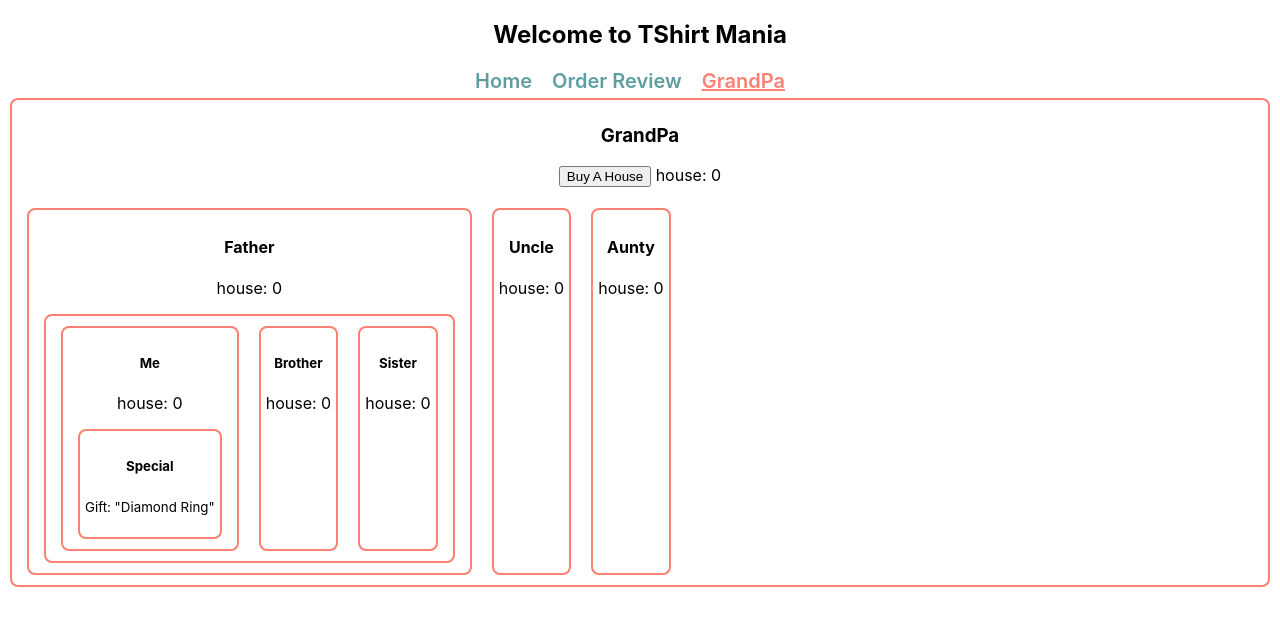
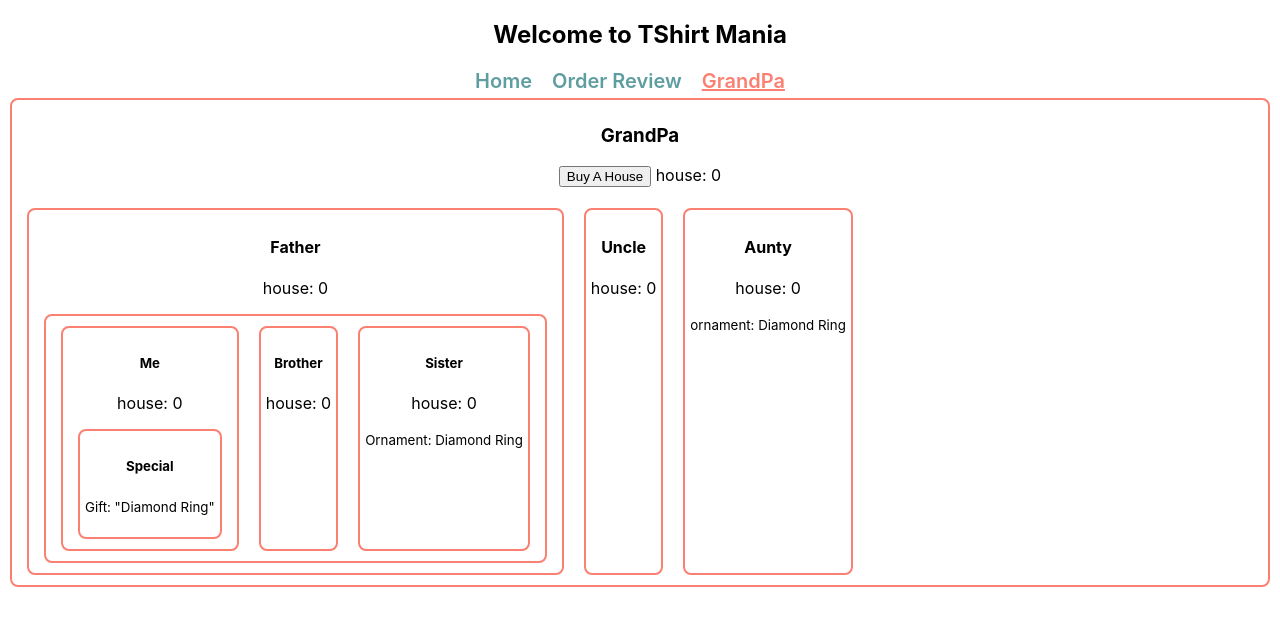
Before and after one commit to mhgitrepo/tshirt-mania, a React (Create React App) app: page /grandpa in a window 1280 px wide. Shown: the top 626 px of the page. Built offline with nearby package versions, Linux system fonts and the light colour scheme.

Commit message:
just used context api to avoid prop drilling

```diff
--- a/src/components/Aunty/Aunty.js
+++ b/src/components/Aunty/Aunty.js
@@ -1,10 +1,14 @@
 import React from 'react';
+import { useContext } from 'react';
+import { RingContext } from '../Grandpa/Grandpa';
 
 const Aunty = ({house}) => {
+    const ring = useContext(RingContext);
     return (
         <div>
             <h4>Aunty</h4>
             <p>house: {house}</p>
+            <p><small>ornament: {ring}</small></p>
         </div>
     );
 };
--- a/src/components/Father/Father.js
+++ b/src/components/Father/Father.js
@@ -3,13 +3,13 @@ import MySelf from '../MySelf/MySelf';
 import Brother from '../Brother/Brother';
 import Sister from '../Sister/Sister';
 
-const Father = ({ornament, house}) => {
+const Father = ({house}) => {
     return (
         <div>
             <h4>Father</h4>
             <p>house: {house}</p>
             <div style={{display: 'flex'}}>
-                <MySelf house = {house} ornament = {ornament}/>
+                <MySelf house = {house}/>
                 <Brother house = {house}/>
                 <Sister house = {house}/>
             </div>
--- a/src/components/Grandpa/Grandpa.js
+++ b/src/components/Grandpa/Grandpa.js
@@ -1,30 +1,36 @@
-import React from 'react';
-import './Grandpa.css';
-import Father from '../Father/Father';
-import Uncle from '../Uncle/Uncle';
-import Aunty from '../Aunty/Aunty';
-import { useState } from 'react';
+import React from "react";
+import "./Grandpa.css";
+import Father from "../Father/Father";
+import Uncle from "../Uncle/Uncle";
+import Aunty from "../Aunty/Aunty";
+import { createContext, useState } from "react";
+
+export const RingContext = createContext("ring");
 
 const Grandpa = () => {
   const [house, setHouse] = useState(0);
 
-    const ornament = 'Diamond Ring';
+  const ornament = "Diamond Ring";
 
   const handleBuyAHouse = () => {
     const newHouseCount = house + 1;
     setHouse(newHouseCount);
-    }
+  };
 
   return (
-        <div className='grandpa'>
+    <RingContext.Provider value= {ornament}>
+      <div className="grandpa">
         <h3>GrandPa</h3>
-            <p><button onClick={handleBuyAHouse}>Buy A House</button> house: {house}</p>
-            <section style={{display: 'flex'}}>
-                <Father house = {house} ornament = {ornament}/>
-                <Uncle house = {house}/>
-                <Aunty house = {house}/>
+        <p>
+          <button onClick={handleBuyAHouse}>Buy A House</button> house: {house}
+        </p>
+        <section style={{ display: "flex" }}>
+          <Father house={house}/>
+          <Uncle house={house} />
+          <Aunty house={house} />
         </section>
       </div>
+    </RingContext.Provider>
   );
 };
 
--- a/src/components/MySelf/MySelf.js
+++ b/src/components/MySelf/MySelf.js
@@ -1,12 +1,12 @@
 import React from 'react';
 import Special from '../Special/Special';
 
-const MySelf = ({ornament, house}) => {
+const MySelf = ({house}) => {
     return (
         <div>
             <h5>Me</h5>
             <p>house: {house}</p>
-            <Special ornament = {ornament}/>
+            <Special/>
         </div>
     );
 };
--- a/src/components/Sister/Sister.js
+++ b/src/components/Sister/Sister.js
@@ -1,10 +1,14 @@
 import React from 'react';
+import { useContext } from 'react';
+import { RingContext } from '../Grandpa/Grandpa';
 
 const Sister = ({house}) => {
+    const ring = useContext(RingContext);
     return (
         <div>
             <h5>Sister</h5>
             <p>house: {house}</p>
+            <p><small>Ornament: {ring}</small></p>
         </div>
     );
 };
--- a/src/components/Special/Special.js
+++ b/src/components/Special/Special.js
@@ -1,10 +1,14 @@
 import React from 'react';
+import { useContext } from 'react';
+import { RingContext } from '../Grandpa/Grandpa';
 
-const Special = ({ornament}) => {
+const Special = () => {
+    const ring = useContext(RingContext);
+
     return (
         <div>
             <h5>Special</h5>
-            <p><small>Gift: "{ornament}"</small></p>
+            <p><small>Gift: "{ring}"</small></p>
         </div>
     );
 };
```
Lines whose indentation alone changed are shown as unchanged.
